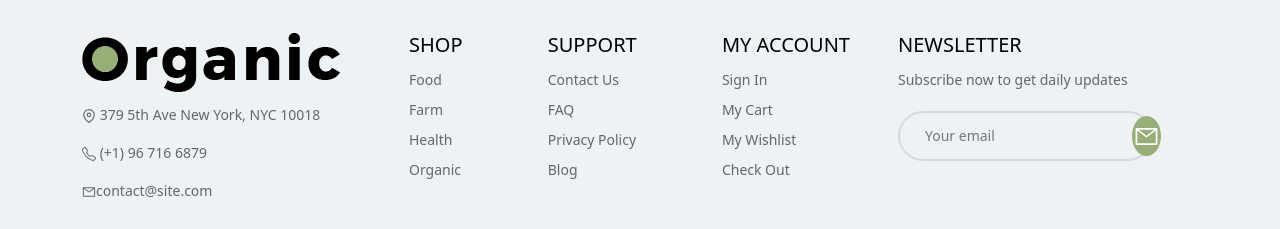
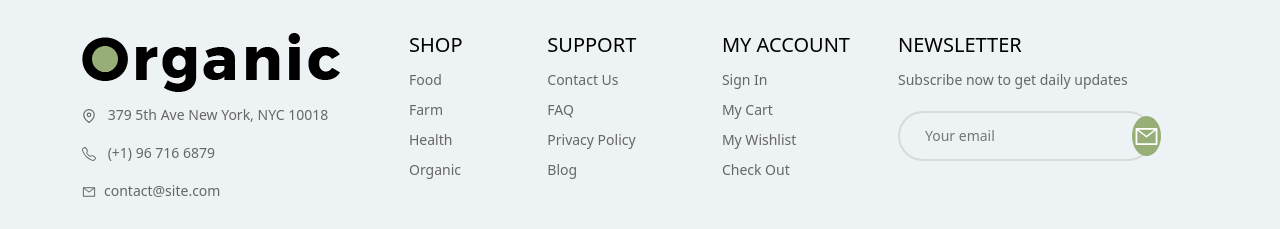
Before and after one commit to mari-cnas/react-organic, a React (Vite) app: page / in a window 1280 px wide. Shown: the part 4038-4267 px from the top of the page. Built offline with nearby package versions, Linux system fonts and the light colour scheme.

Commit message:
fix: spacings

```diff
--- a/src/components/Footer/index.jsx
+++ b/src/components/Footer/index.jsx
@@ -13,37 +13,37 @@ const Footer = () => (
                 <div className="col col-12 col-lg-3 me-5">
                     <ul className=" list px-0">
                         <li className="pb-2"><Link to="/"><img src={logo} alt="logo" /></Link></li>
-                        <li className="pb-2"><FiMapPin /> 379 5th Ave New York, NYC 10018</li>
-                        <li className="pb-2"><BsTelephone /> (+1) 96 716 6879</li>
-                        <li className="pb-2"><AiOutlineMail />contact@site.com</li>
+                        <li className="pb-2 "><FiMapPin className="me-2"/> 379 5th Ave New York, NYC 10018</li>
+                        <li className="pb-2 "><BsTelephone className="me-2"/> (+1) 96 716 6879</li>
+                        <li className="pb-2 "><AiOutlineMail className="me-2"/>contact@site.com</li>
                     </ul>
                 </div>
                 <div className="col d-flex flex-column flex-lg-row col-12 col-lg-5 justify-content-between me-4">
                     <div >
                     <h5>SHOP</h5>
                     <ul className="d-flex flex-lg-column list px-0 ">
-                        <li ><Link to="#" >Food</Link></li>
-                        <li ><Link to="#" >Farm</Link></li>
-                        <li ><Link to="#" >Health</Link></li>
-                        <li ><Link to="#" >Organic</Link></li>
+                        <li ><Link to="#" className="me-4">Food</Link></li>
+                        <li ><Link to="#" className="me-4">Farm</Link></li>
+                        <li ><Link to="#" className="me-4">Health</Link></li>
+                        <li ><Link to="#" className="me-4">Organic</Link></li>
                         </ul>
                     </div>
                     <div >
                     <h5>SUPPORT</h5>
                     <ul className="d-flex flex-lg-column list px-0 ">
-                        <li ><Link to="#" >Contact Us</Link></li>
-                        <li ><Link to="#" >FAQ</Link></li>
-                        <li ><Link to="#" >Privacy Policy</Link></li>
-                        <li ><Link to="#" >Blog</Link></li>
+                        <li ><Link to="#" className="me-4">Contact Us</Link></li>
+                        <li ><Link to="#" className="me-4">FAQ</Link></li>
+                        <li ><Link to="#" className="me-4">Privacy Policy</Link></li>
+                        <li ><Link to="#" className="me-4">Blog</Link></li>
                         </ul>
                         </div>
                         <div >
                     <h5>MY ACCOUNT</h5>
                     <ul className="d-flex flex-lg-column list px-0 flex-wrap ">
-                        <li ><Link to="#" >Sign In</Link></li>
-                        <li ><Link to="#" >My Cart</Link></li>
-                        <li ><Link to="#" >My Wishlist</Link></li>
-                        <li ><Link to="#" >Check Out</Link></li>
+                        <li ><Link to="#" className="me-4">Sign In</Link></li>
+                        <li ><Link to="#" className="me-4">My Cart</Link></li>
+                        <li ><Link to="#" className="me-4">My Wishlist</Link></li>
+                        <li ><Link to="#" className="me-4">Check Out</Link></li>
                     </ul>
                     </div>
                     </div>
```
